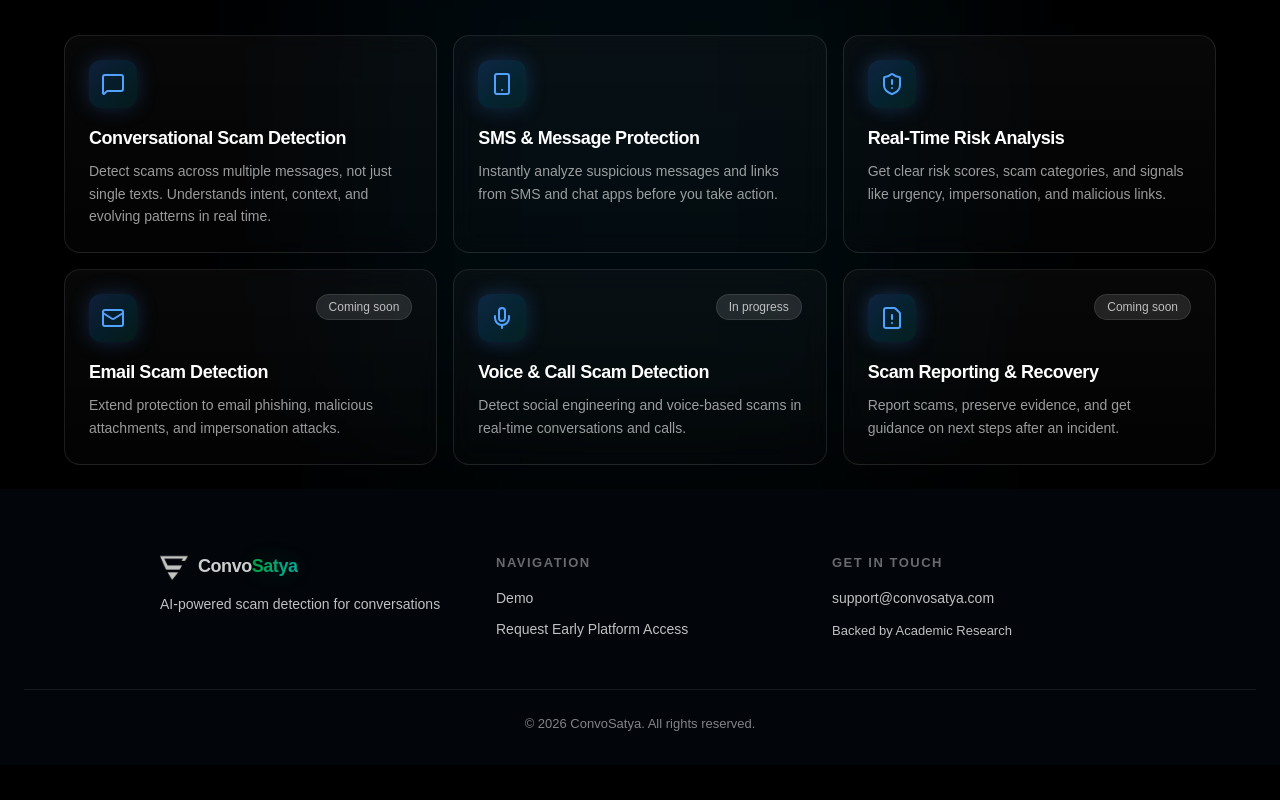
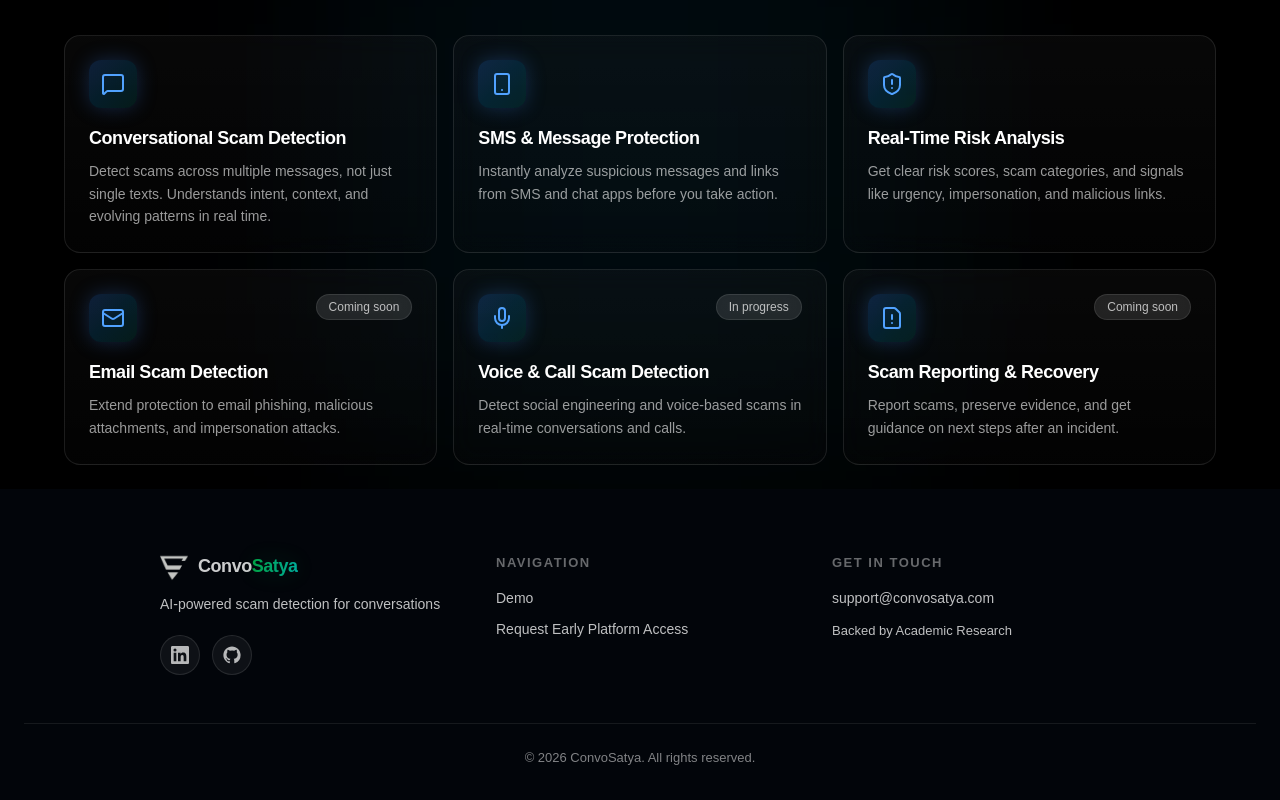
Before and after one commit to ConvoSatya/convosatya-website, a Next.js app: page / in a window 1280 px wide. Shown: the part 1660-2460 px from the top of the page. Before the commit the page ends 2425 px from the top, so only its background shows below. Built offline with nearby package versions, Linux system fonts and the light colour scheme; no server answers.

Commit message:
Added GitHub and LinkedIn
on the footer

```diff
--- a/components/Footer.tsx
+++ b/components/Footer.tsx
@@ -2,6 +2,34 @@
 
 import Image from "next/image";
 import Link from "next/link";
+
+function LinkedInIcon({ size = 18 }: { size?: number }) {
+      return (
+        <svg
+          width={size}
+          height={size}
+          viewBox="0 0 24 24"
+          fill="currentColor"
+          aria-hidden="true"
+        >
+          <path d="M20.45 20.45h-3.56v-5.57c0-1.33-.02-3.04-1.85-3.04-1.85 0-2.14 1.45-2.14 2.95v5.66H9.34V9h3.42v1.56h.05c.48-.9 1.64-1.85 3.37-1.85 3.6 0 4.27 2.37 4.27 5.46v6.28ZM5.34 7.43a2.06 2.06 0 1 1 0-4.12 2.06 2.06 0 0 1 0 4.12ZM7.12 20.45H3.56V9h3.56v11.45ZM22.23 0H1.77C.79 0 0 .77 0 1.72v20.56C0 23.23.79 24 1.77 24h20.46c.98 0 1.77-.77 1.77-1.72V1.72C24 .77 23.21 0 22.23 0Z" />
+        </svg>
+      );
+    }
+
+    function GitHubIcon({ size = 18 }: { size?: number }) {
+      return (
+        <svg
+          width={size}
+          height={size}
+          viewBox="0 0 24 24"
+          fill="currentColor"
+          aria-hidden="true"
+        >
+          <path d="M12 .5C5.65.5.5 5.65.5 12c0 5.09 3.29 9.4 7.86 10.93.58.1.79-.25.79-.56v-2.15c-3.2.7-3.87-1.38-3.87-1.38-.53-1.34-1.29-1.7-1.29-1.7-1.05-.72.08-.7.08-.7 1.16.08 1.78 1.19 1.78 1.19 1.04 1.77 2.72 1.26 3.38.96.1-.75.4-1.26.73-1.55-2.55-.29-5.24-1.28-5.24-5.69 0-1.26.45-2.29 1.19-3.1-.12-.29-.52-1.47.11-3.06 0 0 .98-.31 3.19 1.18a11.1 11.1 0 0 1 5.8 0c2.21-1.49 3.18-1.18 3.18-1.18.63 1.59.23 2.77.11 3.06.74.81 1.19 1.84 1.19 3.1 0 4.42-2.69 5.4-5.25 5.68.42.36.78 1.06.78 2.14v3.18c0 .31.21.67.8.56A11.5 11.5 0 0 0 23.5 12C23.5 5.65 18.35.5 12 .5Z" />
+        </svg>
+      );
+    }
 
 export default function Footer() {
   const scrollToTop = (e: React.MouseEvent) => {
@@ -13,6 +41,7 @@ export default function Footer() {
   };
 
   return (
+
     <footer
       id="contact"
       style={{
@@ -53,6 +82,29 @@ export default function Footer() {
           <p className="text-[14px] text-white/75 mt-3 leading-relaxed">
             AI-powered scam detection for conversations
           </p>
+
+          <div className="mt-5 flex items-center gap-3">
+            <a
+              href="https://www.linkedin.com/company/convosatya/"
+              target="_blank"
+              rel="noopener noreferrer"
+              aria-label="ConvoSatya LinkedIn"
+              className="flex h-10 w-10 items-center justify-center rounded-full border border-white/10 bg-white/5 text-white/70 transition-all duration-300 hover:border-[#2EC4B6]/50 hover:bg-[#2EC4B6]/10 hover:text-[#2EC4B6]"
+            >
+              <LinkedInIcon size={18} />
+            </a>
+
+            <a
+              href="https://github.com/ConvoSatya"
+              target="_blank"
+              rel="noopener noreferrer"
+              aria-label="ConvoSatya GitHub"
+              className="flex h-10 w-10 items-center justify-center rounded-full border border-white/10 bg-white/5 text-white/70 transition-all duration-300 hover:border-[#2EC4B6]/50 hover:bg-[#2EC4B6]/10 hover:text-[#2EC4B6]"
+            >
+              <GitHubIcon size={18} />
+            </a>
+          </div>
+
         </div>
 
         {/* Middle: Navigation */}
```
